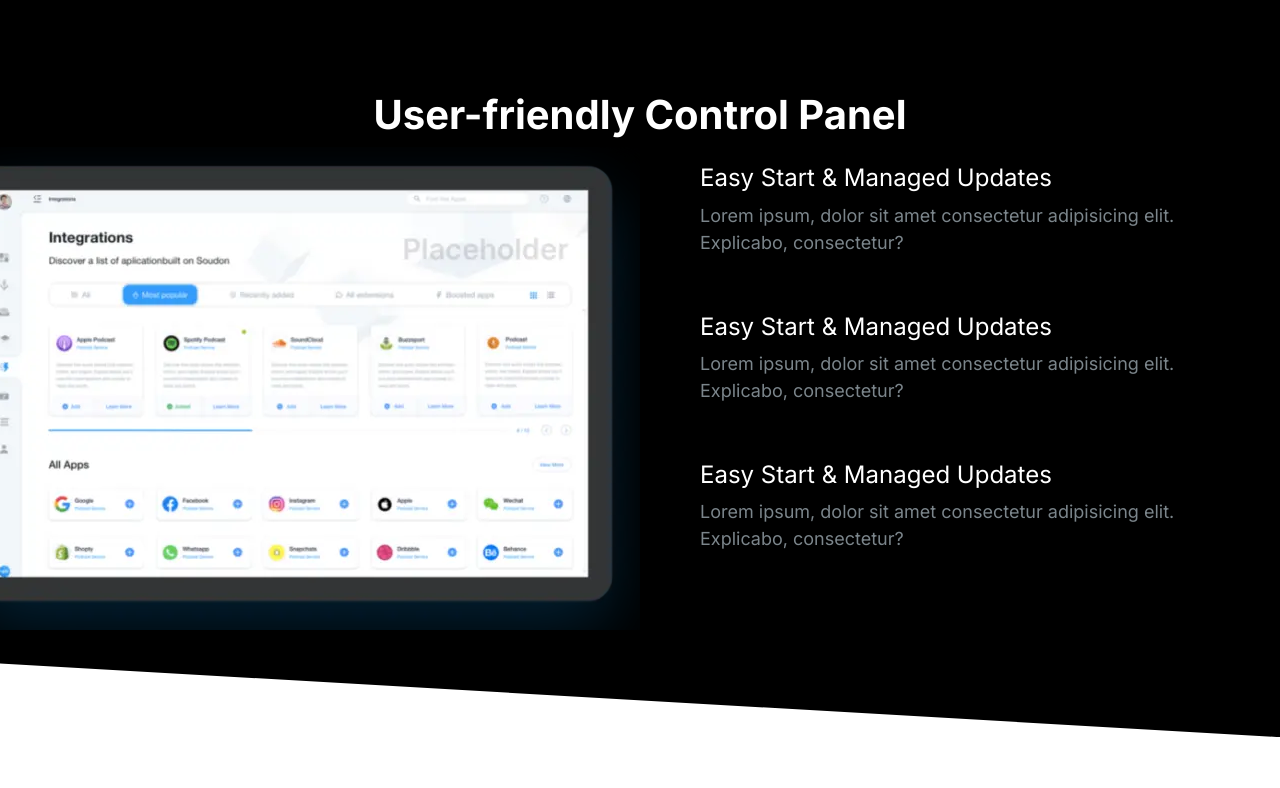
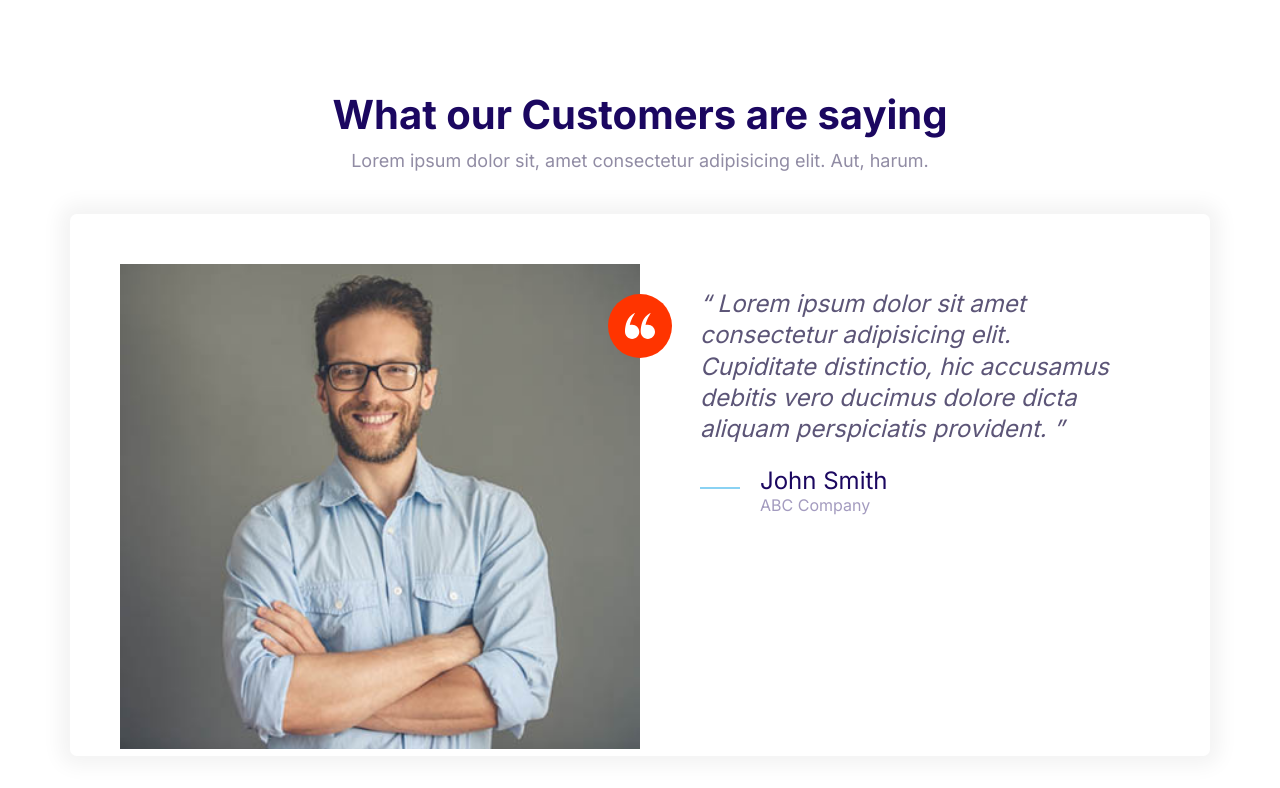
Before and after one commit to Bonnoroo/Moshify, a plain HTML site: page index.html in a window 1280 px wide. Drawn offline with Linux system fonts and the light colour scheme.

Commit message:
Define the testimonial block component.

```diff
--- a/css/styles.css
+++ b/css/styles.css
@@ -626,6 +626,7 @@ a {
 
   .block__header {
     text-align: center;
+    margin-bottom: 4rem;
   }
 
   .block__heading {
--- a/index.html
+++ b/index.html
@@ -15,66 +15,49 @@
     <link rel="stylesheet" href="css/normalize.css" />
   </head>
   <body>
-    <section class="block block--dark block--skewed-right block-showcase">
+    <section class="block">
       <header class="block__header">
-        <h2>User-friendly Control Panel</h2>
+        <h2>What our Customers are saying</h2>
+        <p>
+          Lorem ipsum dolor sit, amet consectetur adipisicing elit. Aut, harum.
+        </p>
       </header>
-      <div class="container grid grid--1x2">
-        <picture class="block-showcase__image">
-          <source
-            type="image/webp"
-            srcset="images/ipad.webp 1x, images/ipad@2x.webp 2x"
+      <div class="container">
+        <div class="card testimonial">
+          <div class="grid grid--1x2">
+            <div class="testimonial__image">
+              <img
+                src="images/testimonial.jpg"
+                alt="A happy smiling customer"
               />
-          <source
-            type="image/png"
-            srcset="images/ipad.png 1x, images/ipad@2x.png 2x"
-          />
-          <img src="images/ipad.png" alt="" />
-        </picture>
-        <ul class="list">
-          <li>
-            <div class="media">
-              <div class="media__image">
-                  <svg class="icon icon--primary">
-                    <use xlink:href="images/sprite.svg#snap"></use>
+              <span class="icon-container icon-container--accent">
+                <svg class="icon icon--white icon--small">
+                  <use xlink:href="images/sprite.svg#quotes"></use>
                 </svg>
               </span>
             </div>
+            <blockquote class="quote">
+              <p class="quote__text">
+                Lorem ipsum dolor sit amet consectetur adipisicing elit.
+                Cupiditate distinctio, hic accusamus debitis vero ducimus dolore
+                dicta aliquam perspiciatis provident.
+              </p>
+              <footer>
+                <div class="media">
+                  <div class="media__image">
+                    <svg class="icon icon--primary quote__line">
+                      <use xlink:href="images/sprite.svg#line"></use>
+                    </svg>
+                  </div>
                   <div class="media__body">
-                <h3 class="media__title">Easy Start & Managed Updates</h3>
-                <p>Lorem ipsum, dolor sit amet consectetur adipisicing elit. Explicabo, consectetur?</p>
+                    <h3 class="media__title quote__author">John Smith</h3>
+                    <p class="quote__organization">ABC Company</p>
                   </div>
                 </div>
-          </li>
-          <li>
-            <div class="media">
-              <div class="media__image">
-                  <svg class="icon icon--primary">
-                    <use xlink:href="images/sprite.svg#snap"></use>
-                  </svg>
-                </span>
-              </div>
-              <div class="media__body">
-                <h3 class="media__title">Easy Start & Managed Updates</h3>
-                <p>Lorem ipsum, dolor sit amet consectetur adipisicing elit. Explicabo, consectetur?</p>
+              </footer>
+            </blockquote>
           </div>
         </div>
-          </li>
-          <li>
-            <div class="media">
-              <div class="media__image">
-                  <svg class="icon icon--primary">
-                    <use xlink:href="images/sprite.svg#snap"></use>
-                  </svg>
-                </span>
-              </div>
-              <div class="media__body">
-                <h3 class="media__title">Easy Start & Managed Updates</h3>
-                <p>Lorem ipsum, dolor sit amet consectetur adipisicing elit. Explicabo, consectetur?</p>
-              </div>
-            </div>
-          </li>
-        </ul>
       </div>
     </section>
     <script src="main.js"></script>
```
Also changed, not shown: components/media-objects.html (+4 -2 lines), components/testimonial-block.html (added, +40 -0 lines). Lines whose indentation alone changed are shown as unchanged.
